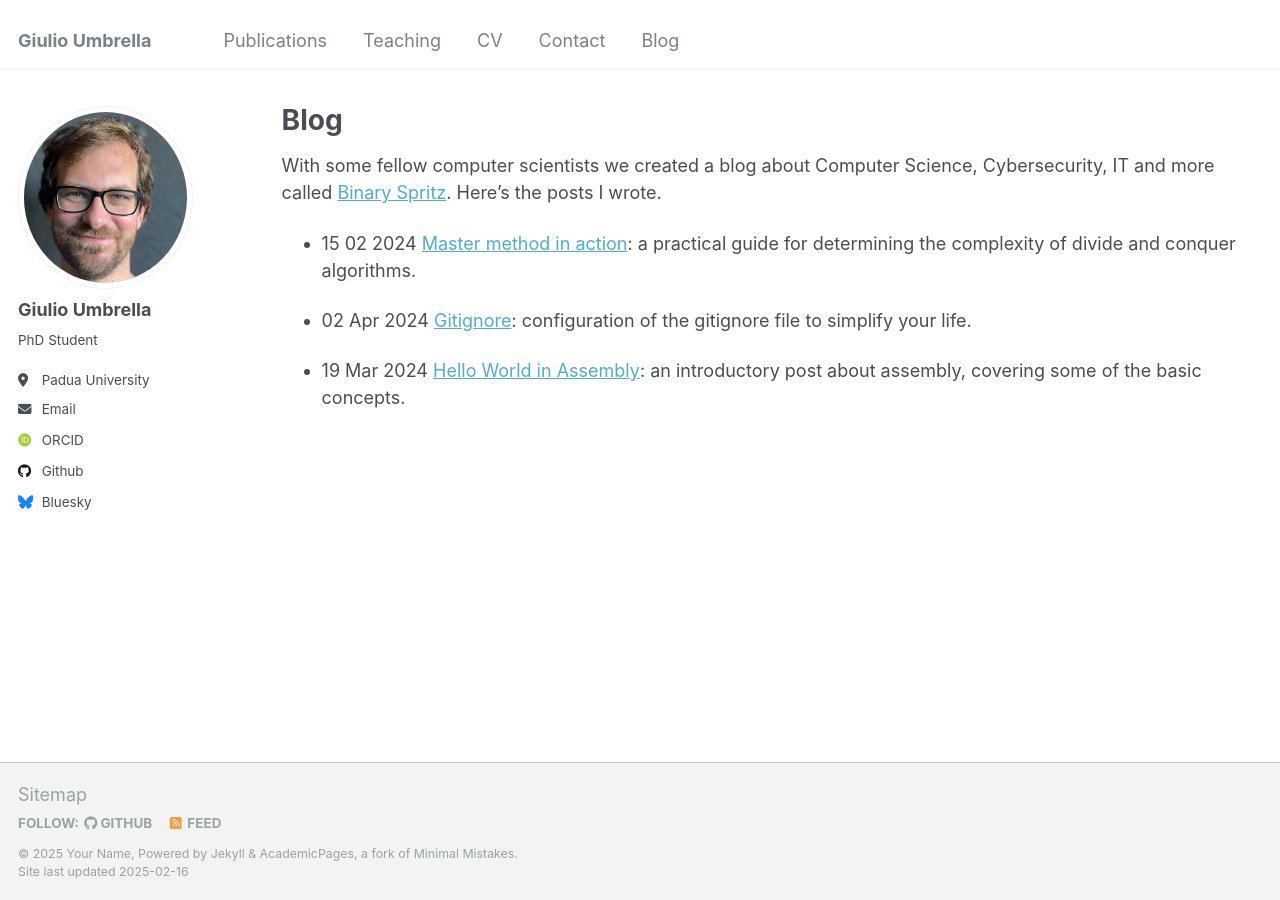
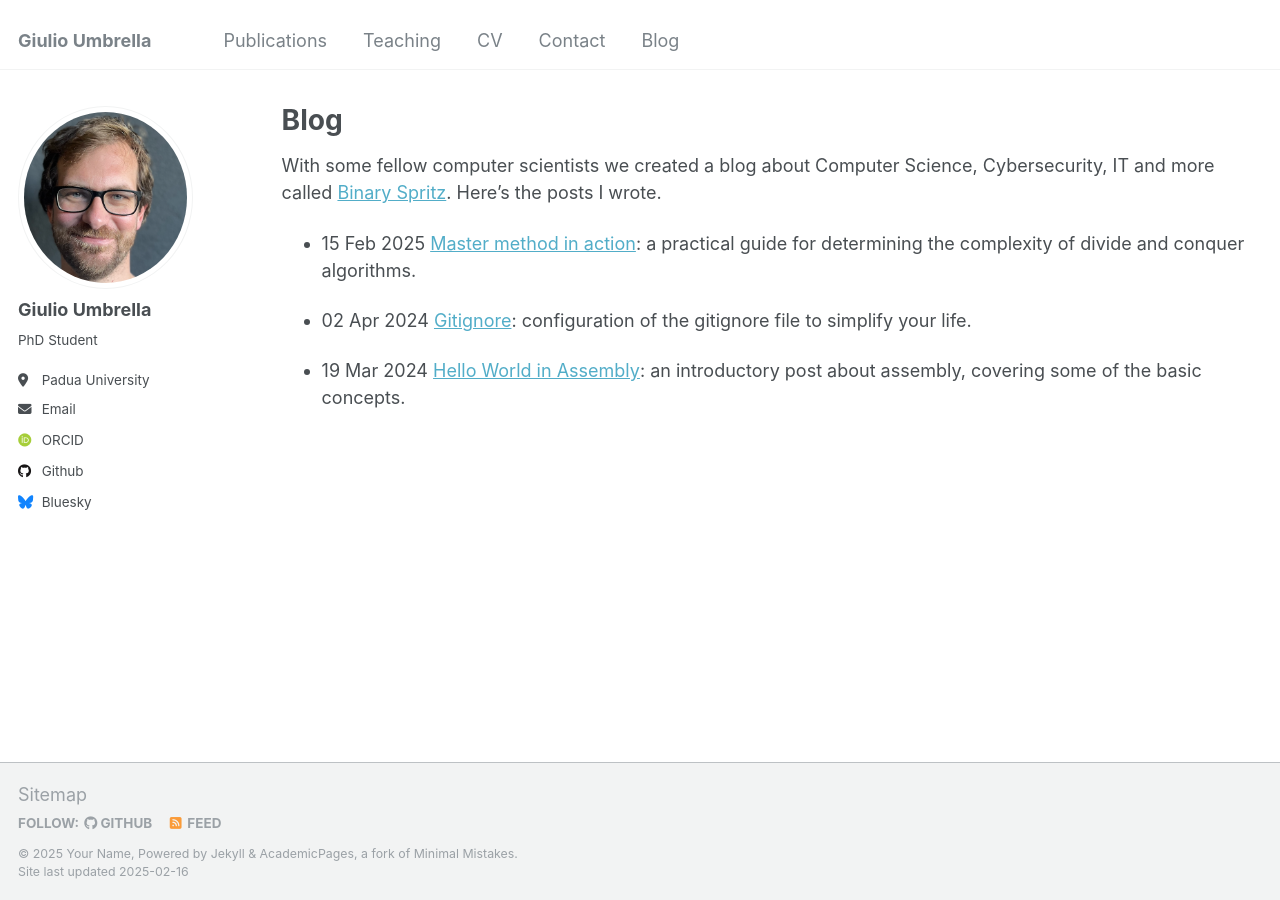
Before and after one commit to GiulioUmbrella/GiulioUmbrella.github.io, a Jekyll site: the page built from _pages/blog.md, in a window 1280 px wide. Built offline with Jekyll 4.4.1, drawn with Linux system fonts in a browser that asks for light colours; some web fonts are replaced.

Commit message:
Fix pubblication dates

```diff
--- a/_pages/blog.md
+++ b/_pages/blog.md
@@ -10,8 +10,8 @@ redirect_from:
 
 With some fellow computer scientists we created a blog about Computer Science, Cybersecurity, IT and more called [Binary Spritz](https://binaryspritz.com/). Here's the posts I wrote.
 
-* 15 02 2024 [Master method in action](https://binaryspritz.com/2025/02/15/master-method-in-action.html): a practical guide for determining the complexity of divide and conquer algorithms.
+* 15 Feb 2025 [Master method in action](https://binaryspritz.com/2025/02/15/master-method-in-action.html): a practical guide for determining the complexity of divide and conquer algorithms.
 
 * 02 Apr 2024 [Gitignore](https://binaryspritz.com/git/2024/04/02/gitignore.html): configuration of the gitignore file to simplify your life.
 
-*  19 Mar 2024 [Hello World in Assembly](https://binaryspritz.com/binary/2024/03/19/hello-assembly.html): an introductory post about assembly, covering some of the basic concepts.
+* 19 Mar 2024 [Hello World in Assembly](https://binaryspritz.com/binary/2024/03/19/hello-assembly.html): an introductory post about assembly, covering some of the basic concepts.
```
